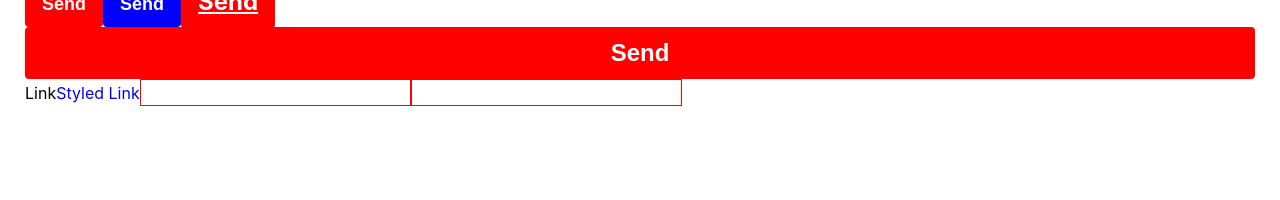
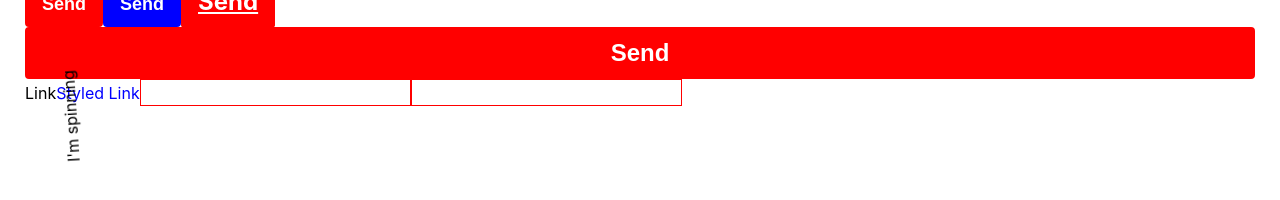
Before and after one commit to lopez-tomas/learning-react, a React (Create React App) app in the folder styled/: page / in a window 1280 px wide. Shown: the part 248-448 px from the top of the page. Built offline with nearby package versions, Linux system fonts and the light colour scheme.

Commit message:
feat: animations with Styled Components using keyframes.

```diff
--- a/styled/src/App.js
+++ b/styled/src/App.js
@@ -1,4 +1,4 @@
-import styled from 'styled-components'
+import styled, { keyframes } from 'styled-components'
 
 const P = styled.p`
   font-size: 24px;
@@ -73,6 +73,21 @@ const Password = styled(Input).attrs({
 })`
 `
 
+const spin = keyframes`
+  from {
+    transform: rotate(0deg);
+  }
+
+  to {
+    transform: rotate(360deg);
+  }
+`
+
+const Rotate = styled.div`
+  display: inline-block;
+  animation: ${spin} 2s linear infinite;
+`
+
 /* We must NEVER define an styled component inside a render method
    or functional component. They must always be defined outside.
 */
@@ -91,6 +106,8 @@ const App = () => {
       <StyledLink>Styled Link</StyledLink>
       <Input color="blue"/>
       <Password />
+      <br />
+      <Rotate>I'm spinning</Rotate>
     </Content>
   )
 }
```
